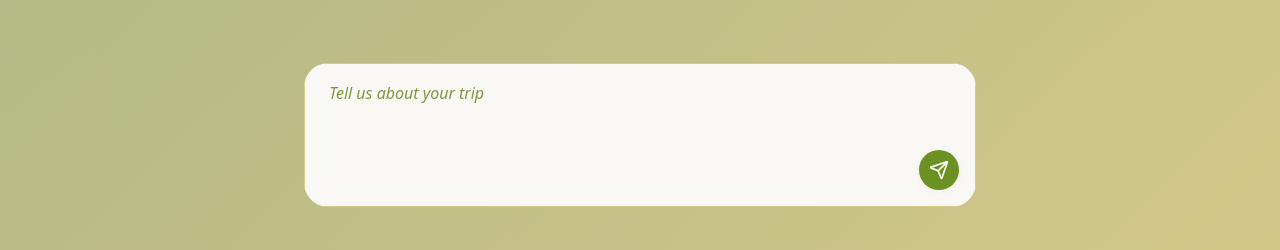
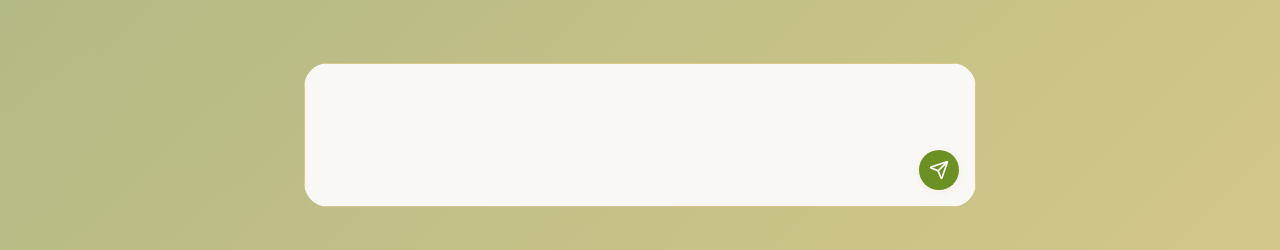
Before and after one commit to ibrahimm7004/travel-tales, a React (Vite) app: page /home in a window 1280 px wide. Shown: the part 453-703 px from the top of the page. Built offline with nearby package versions, Linux system fonts and the light colour scheme; no server answers; the HTML template or start-up script is replaced by a standard one.

Commit message:
tweaked entrybox placeholder logic

```diff
--- a/src/components/ChatboxWithSuggestions.tsx
+++ b/src/components/ChatboxWithSuggestions.tsx
@@ -139,18 +139,9 @@ export function ChatboxWithSuggestions({ onSend }: ChatboxWithSuggestionsProps)
               setMessage(e.target.value);
             }}
             onFocus={stopTypingAnimation}
-            onBlur={() => {
-              // If user cleared the box, allow the auto loop to resume when unfocused
-              if (message.trim().length === 0) {
-                setHasUserInteracted(false);
-                phaseRef.current = "typing";
-                typedPromptRef.current = "";
-                setTypedPrompt("");
-              }
-            }}
             onKeyPress={handleKeyPress}
             aria-live="polite"
-            placeholder="Tell us about your trip"
+            placeholder={hasUserInteracted ? "Tell us about your trip" : ""}
             className="w-full bg-transparent border-0 rounded-2xl px-6 py-4 pr-16 placeholder-[#7A983F] text-[#6B8E23] placeholder:italic font-sans text-base leading-relaxed resize-none outline-none transition-all duration-200 focus:scale-[1.01]"
             rows={4}
           />
```
